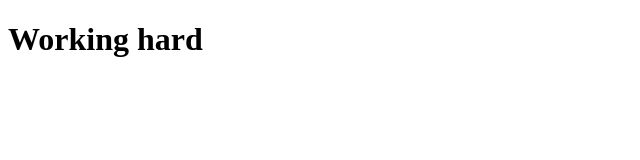
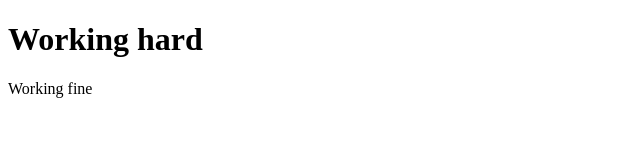
Before and after one commit to Parasdutta922/Test_peoject1, a plain HTML site: page index.html in a window 1280 px wide. Shown: the whole page, without its empty margins (0-640 px from the left). Drawn offline with Linux system fonts and the light colour scheme.

Commit message:
modified

```diff
--- a/index.html
+++ b/index.html
@@ -8,5 +8,6 @@
 </head>
 <body>
     <H1>Working hard</H1>
+    <p>Working fine</p>
 </body>
 </html>
```
